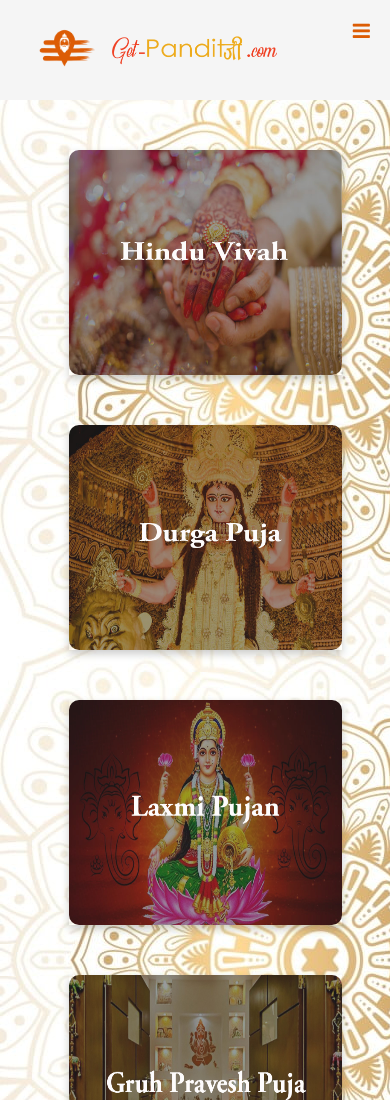
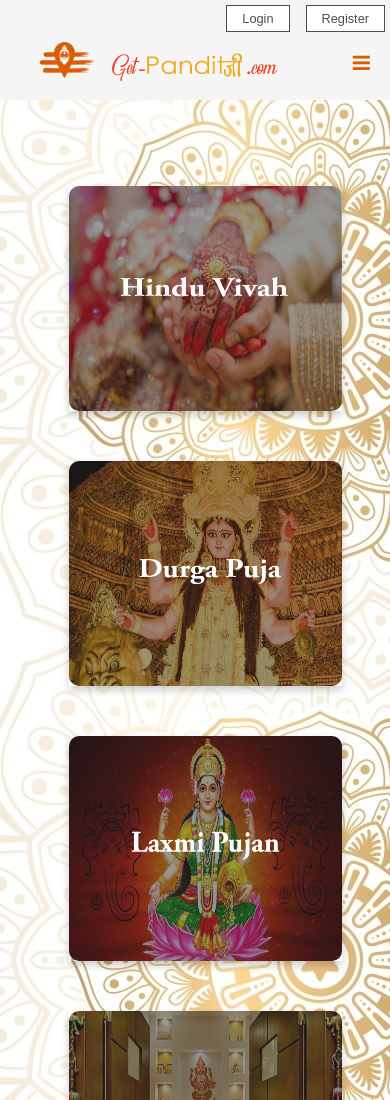
Before and after one commit to DixitJain546/GetPanditji, a plain HTML site: page puja/index.html in a window 390 px wide. Shown: the top 1100 px of the page. Drawn offline with nearby package versions, Linux system fonts and the light colour scheme; files whose address does not match are found by name.

Commit message:
mobile login view

```diff
--- a/puja/index.html
+++ b/puja/index.html
@@ -33,18 +33,24 @@
             </div>
         </nav>
         <nav class="mobile">
-            <img src="../images/logo.png" height="90px" width="auto" alt="Logo" style="float:left;margin-top: 5px;margin-left: 20px;">
-            <div >
+            <div class="moblogin">
+                <button onclick="loginForm()">Login</button>&nbsp &nbsp
+                <button onclick="registrationForm()">Register</button>
+            </div>
+            <div>
+            <img src="../images/logo.png" height="90px" width="auto" alt="Logo" style="float:left;margin-top: -15px;margin-left: 20px;">
+
                 <img
                   src="../images/plogolight.png"
                   height="30px"
                   width="auto"
                   alt="LogoName"
-                  style="float: left; margin-top: 35px"
+                  style="float: left; margin-top: 20px"
                 />
             <div class="iconss">
                 <a onclick="openMenu()"><i class="fa fa-bars"></i></a>
             </div>
+        </div>
         </nav>
         <div class="om" id="myForm"><br><br>
             <span onclick="closeform()" style="font-size:25px;margin-left: 110px;color:white;"><i class="fa fa-close"></i></span><br><br>
@@ -70,7 +76,7 @@
             }
         </script>
         <div class="block1"></div>
-
+        <br><br>
         <!-- puja card -->
 
         <section class="main">
@@ -160,7 +166,7 @@
             </div>
             </div>
         </section>
-
+<br><br>
         <!-- puja cards end -->
         <!-- Footer-->
         <div class="footer">
```
